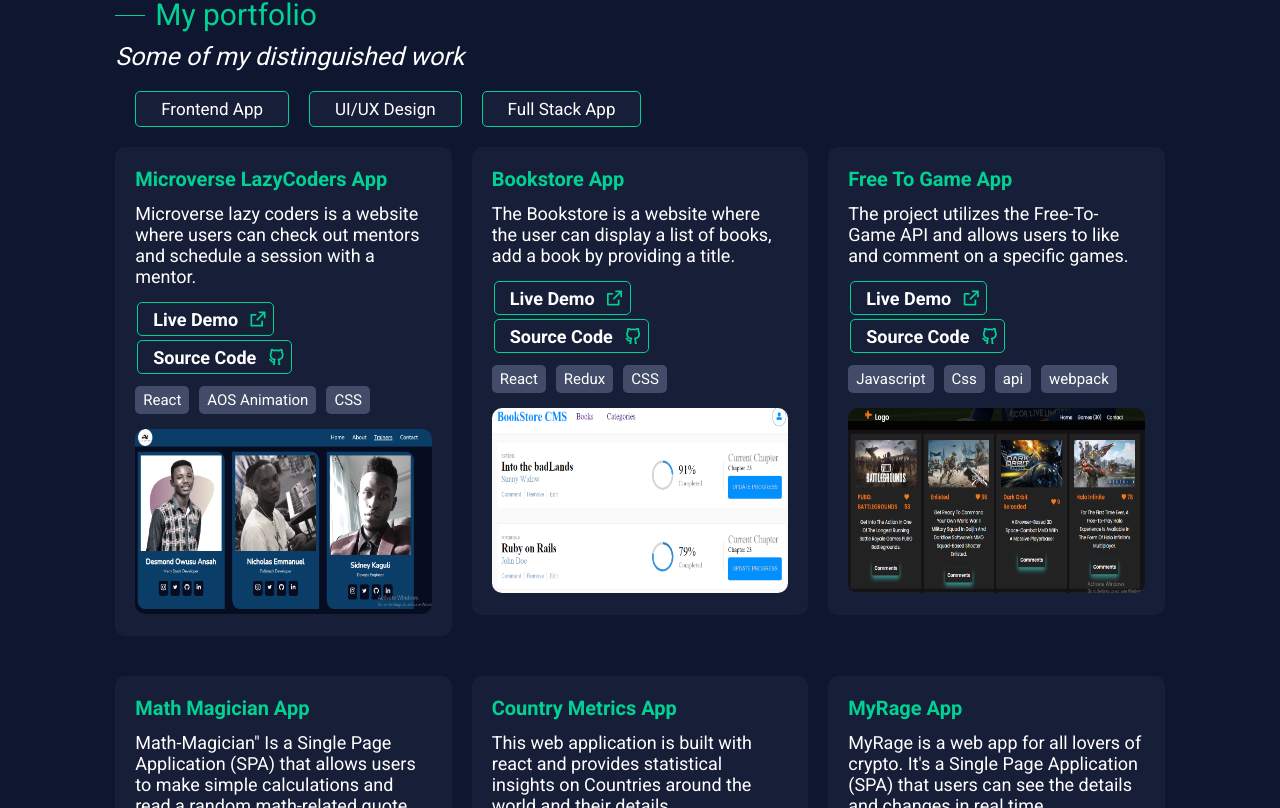
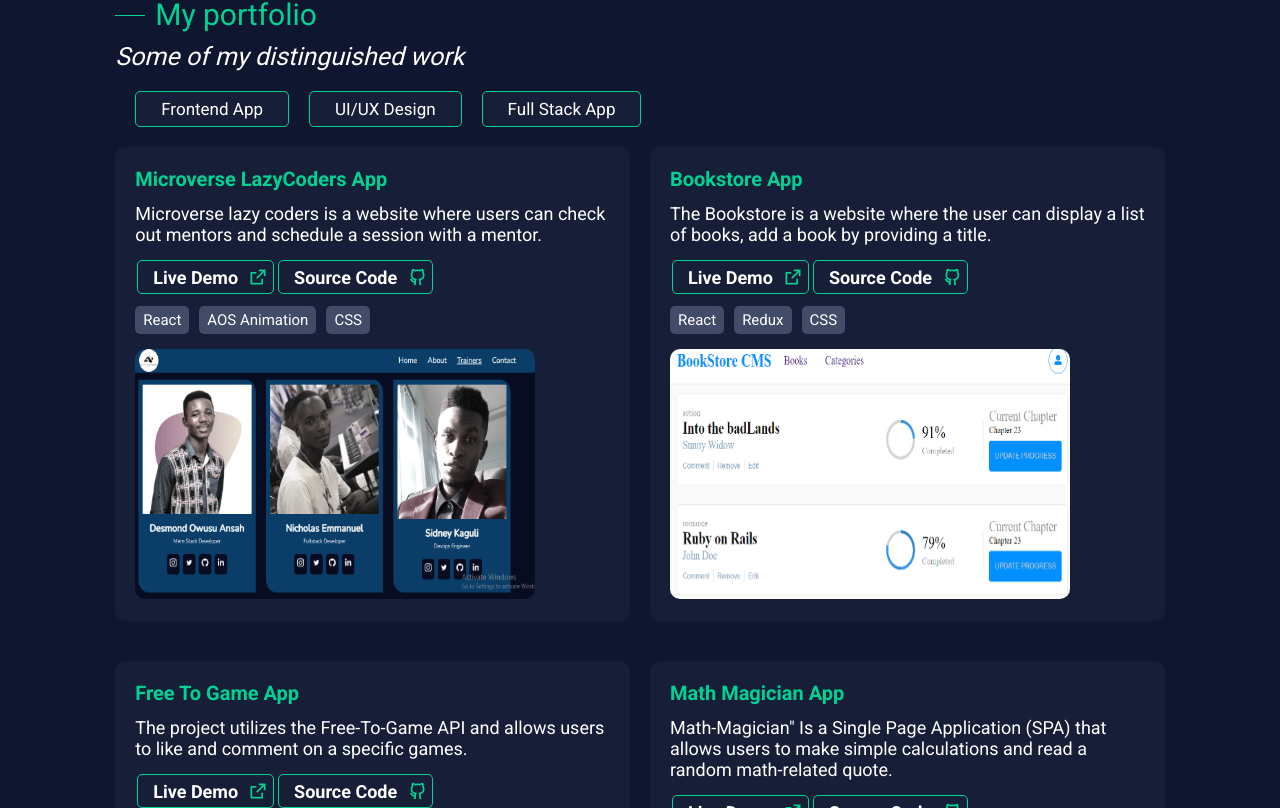
Before and after one commit to nickemma/nicholas-portfolio, a Next.js app: page / in a window 1280 px wide. Shown: the part 1692-2500 px from the top of the page. Built offline with nearby package versions, Linux system fonts and the light colour scheme.

Commit message:
Fixed mobile responsiveness

```diff
--- a/styles/portfolio-item.module.css
+++ b/styles/portfolio-item.module.css
@@ -85,7 +85,9 @@
     padding-left: 1rem;
     margin-right: 2rem;
   }
+
   .portfolio_content {
     text-align: center;
+    margin: 0 auto;
   }
 }
--- a/styles/portfolio.module.css
+++ b/styles/portfolio.module.css
@@ -40,7 +40,7 @@
 
 .rows {
   display: grid;
-  grid-template-columns: repeat(auto-fit, minmax(33rem, 1fr));
+  grid-template-columns: repeat(auto-fit, minmax(34rem, 1fr));
   gap: 2rem;
 }
 
```
